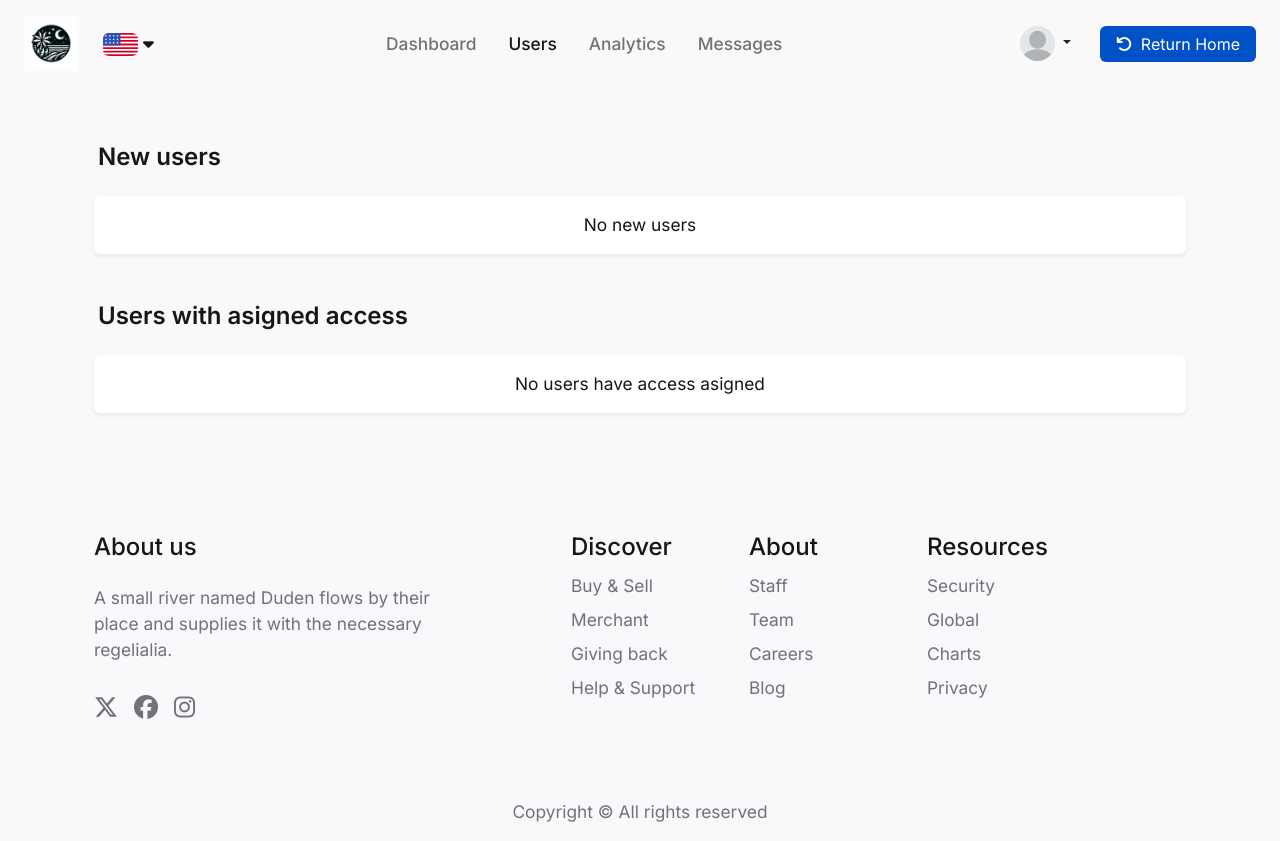
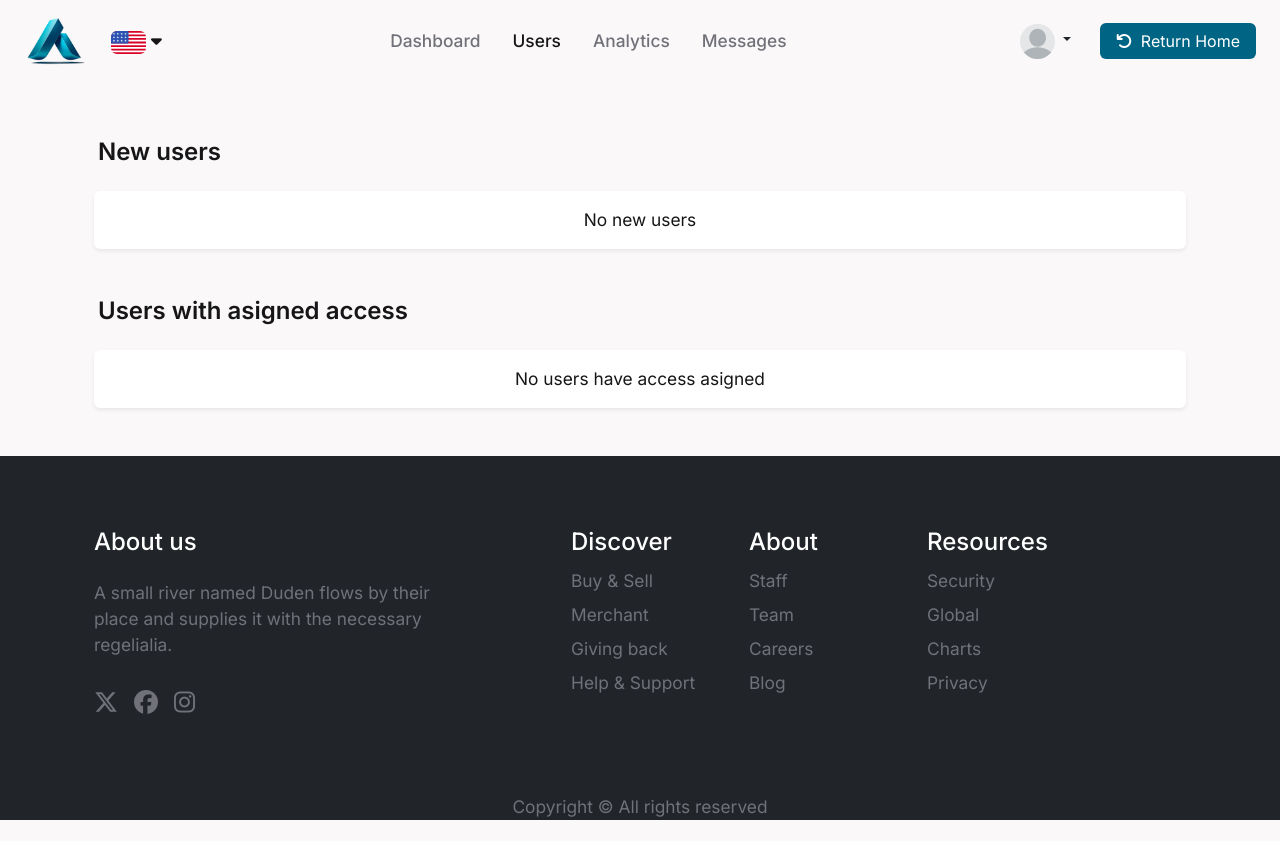
Before and after one commit to multiverzum/virtual-advisor, a Django app: page /administration/users in a window 1280 px wide. After the commit the page ends 820 px from the top, so only its background shows below. Run offline with Django 4.2, Linux system fonts and the light colour scheme; parts of the project's set-up code (start-up, migrations or seed data) failed here and were passed over.

Commit message:
minor style changes

```diff
--- a/administration/templates/partials/admin-navbar.html
+++ b/administration/templates/partials/admin-navbar.html
@@ -7,7 +7,7 @@
         <ul class="navbar-nav">
             <li class="nav-item d-flex align-items-center">
                 <a href="/">
-                    <img src="/static/main/img/logo.jpg" id="logo-img" alt="">
+                    <img src="/static/main/img/logo.png" id="logo-img" alt="">
                 </a>
             </li>
 
--- a/administration/templates/users.html
+++ b/administration/templates/users.html
@@ -12,7 +12,7 @@
     }
 
     tr:hover, tr:nth-child(even) {
-        background-color: var(--color-gray) !important;
+        background-color: var(--color-light) !important;
     }
 
     table th,
--- a/main/models.py
+++ b/main/models.py
@@ -50,6 +50,7 @@
     username = models.CharField(max_length=50, unique=True, null=False)
     first_name = models.CharField(max_length=30)
     last_name = models.CharField(max_length=30)
+    phone_number = models.CharField(max_length=30, null=True)
     application_access = models.CharField(max_length=50, default=APPLICATION_ACCESS_STATUS_PENDING)
     last_login = models.DateTimeField(auto_now=True)
     is_active = models.BooleanField(default=True)
--- a/main/templates/components/footer.html
+++ b/main/templates/components/footer.html
@@ -1,5 +1,10 @@
+<style>
+    footer *{
+        color: white !important;
+    }
+</style>
 
-<footer class="bg-light mt-5">
+<footer class="bg-dark mt-5">
     <div class="container-fluid px-0 pt-5 m-0">
         <div class="container py-4">
             <div class="row m-0 p-0 justify-content-center">
@@ -79,7 +84,7 @@
 
         <div class="container mt-md-5">
             <div>
-                <p class="text-center text-secondary">
+                <p class="text-center text-secondary m-0">
                     Copyright &copy;
                     All rights reserved
                 </p>
--- a/main/templates/components/navbar.html
+++ b/main/templates/components/navbar.html
@@ -7,7 +7,7 @@
         <ul class="navbar-nav">
             <li class="nav-item d-flex align-items-center">
                 <a href="/" class="pe-2">
-                    <img src="/static/main/img/logo.jpg" id="logo-img" alt="">
+                    <img src="/static/main/img/logo.png" id="logo-img" alt="">
                 </a>
             </li>
 
--- a/main/templates/login.html
+++ b/main/templates/login.html
@@ -6,7 +6,7 @@
             <div class="d-flex flex-row align-items-center justify-content-center h-100 pt-5">
                 <form action="#" method="POST" class="w-100" style="max-width: 550px;">{% csrf_token %}
 
-                    <img src="/static/main/img/logo.jpg" style="max-height: 150px;" alt="">
+                    <img src="/static/main/img/logo.png" style="max-height: 135px;" alt="">
 
                     <h2><b>Welcome back</b></h2>
                     <span class="text-muted small">Sign in to your account</span>
--- a/main/templates/register.html
+++ b/main/templates/register.html
@@ -6,7 +6,7 @@
             <div class="d-flex flex-row align-items-center justify-content-center h-100 pt-5">
                 <form action="#" method="POST">{% csrf_token %}
 
-                    <img src="/static/main/img/logo.jpg" style="max-height: 150px;" alt="">
+                    <img src="/static/main/img/logo.png" style="max-height: 135px;" alt="">
 
                     <h2><b>Create your account</b></h2>
                     <span class="text-muted small">Enter your details to sign up</span>
@@ -25,6 +25,9 @@
 
                     <div class="py-2">
                         <input class="form-control rounded-lg py-2" name="email" type="text" placeholder="Work Email">
+                    </div>
+                    <div class="py-2">
+                        <input class="form-control rounded-lg py-2" name="phone_number" type="text" placeholder="Phone Number">
                     </div>
                     <div class="py-2">
                         <input class="form-control rounded-lg py-2" name="password1" type="password" placeholder="Password">
--- a/static/main/css/style.css
+++ b/static/main/css/style.css
@@ -1,11 +1,12 @@
 :root {
-    --color-primary: #0050c7;
+    --color-primary: #006585;
     --color-text: #161618;
     --color-secondary: #717179;
     --color-success: #049f61;
     --color-dark: #161618;
     --color-danger: #cf004c;
     --color-gray: #ededf1;
+    --color-light: #f8f8f8;
 }
 
 body {
@@ -17,7 +18,7 @@
 }
 
 #logo-img {
-    height: 55px;
+    height: 50px;
     width: auto;
 }
 
```
Also changed, not shown: main/forms.py (+9 -1 lines), static/main/img/favicon.png, static/main/img/logo.png (added).
